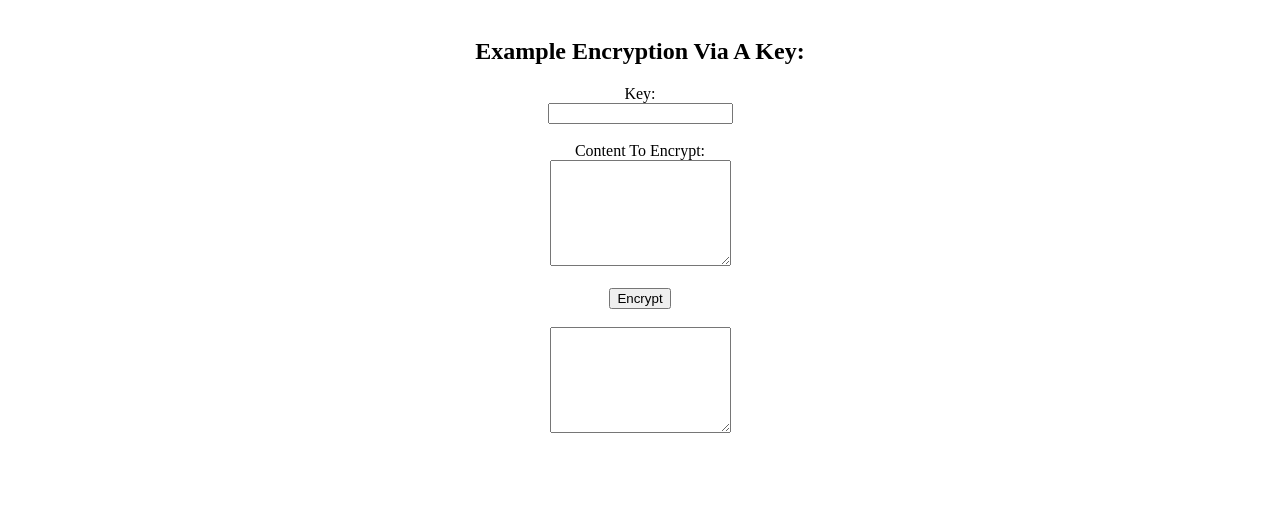
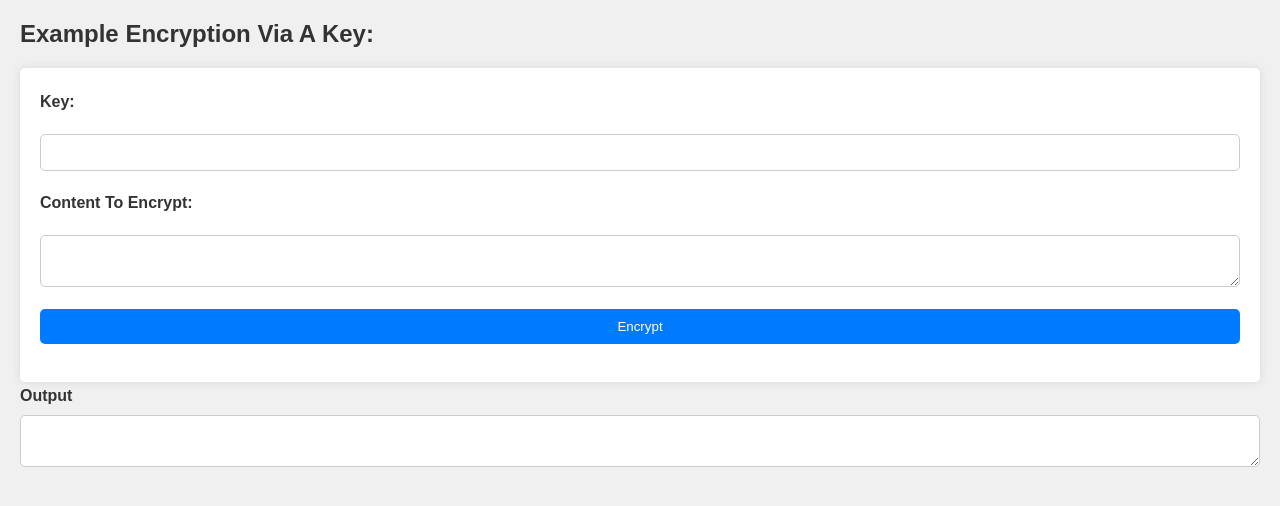
Before and after one commit to Brodie969/Encrypt, a plain HTML site: page src/key-encrypt/index.html in a window 1280 px wide. Drawn offline with nearby package versions, Linux system fonts and the light colour scheme.

Commit message:
Working Styles

```diff
--- a/src/key-encrypt/index.html
+++ b/src/key-encrypt/index.html
@@ -15,6 +15,8 @@
             <textarea id="content" name="content"></textarea><br><br>
             <input type="submit" value="Encrypt"><br><br>
         </form>
+
+        <label for="output">Output</label>
         <textarea id="output"></textarea><br><br>
 
         <script src="https://code.jquery.com/jquery-3.6.0.min.js"></script>
--- a/src/key-encrypt/styles.css
+++ b/src/key-encrypt/styles.css
@@ -1,10 +1,87 @@
+/* Reset some default styles */
+body, h2, form, label, textarea, input {
+    margin: 0;
+    padding: 0;
+    box-sizing: border-box;
+}
+
+/* Set a background color for the body */
 body {
-    background-color: white;
-    color: black;
-    padding: 10px;
-    text-align: center;
+    background-color: #f0f0f0;
+    font-family: Arial, sans-serif;
+    padding: 20px;
+}
+
+/* Style the header */
+h2 {
+    font-size: 24px;
+    margin-bottom: 20px;
+    color: #333;
+}
+
+/* Style the form container */
+form {
+    background-color: #fff;
+    padding: 20px;
+    border-radius: 5px;
+    box-shadow: 0px 0px 10px rgba(0, 0, 0, 0.1);
+}
+
+/* Style the form labels and inputs */
+label {
+    display: block;
+    margin-bottom: 5px;
+    margin-top: 5px;
+    font-weight: bold;
+    color: #333;
 }
 
 textarea {
-    height: 100px;
+    width: 100%;
+    padding: 10px;
+    border: 1px solid #ccc;
+    border-radius: 5px;
+    resize: vertical;
 }
+
+input {
+    width: 100%;
+    padding: 10px;
+    border: 1px solid #ccc;
+    border-radius: 5px;
+}
+
+input[type="submit"] {
+    background-color: #007bff;
+    color: #fff;
+    padding: 10px 20px;
+    border: none;
+    border-radius: 5px;
+    cursor: pointer;
+    transition: background-color 0.3s;
+}
+
+input[type="submit"]:hover {
+    background-color: #0056b3;
+}
+
+/* Style the output textarea */
+#output {
+    width: 100%;
+    padding: 10px;
+    margin-top: 5px;
+    border: 1px solid #ccc;
+    border-radius: 5px;
+    resize: vertical;
+}
+
+/* Add responsive styles for small screens */
+@media screen and (max-width: 600px) {
+    form {
+        padding: 10px;
+    }
+
+    input[type="submit"] {
+        padding: 8px 16px;
+    }
+}
```
